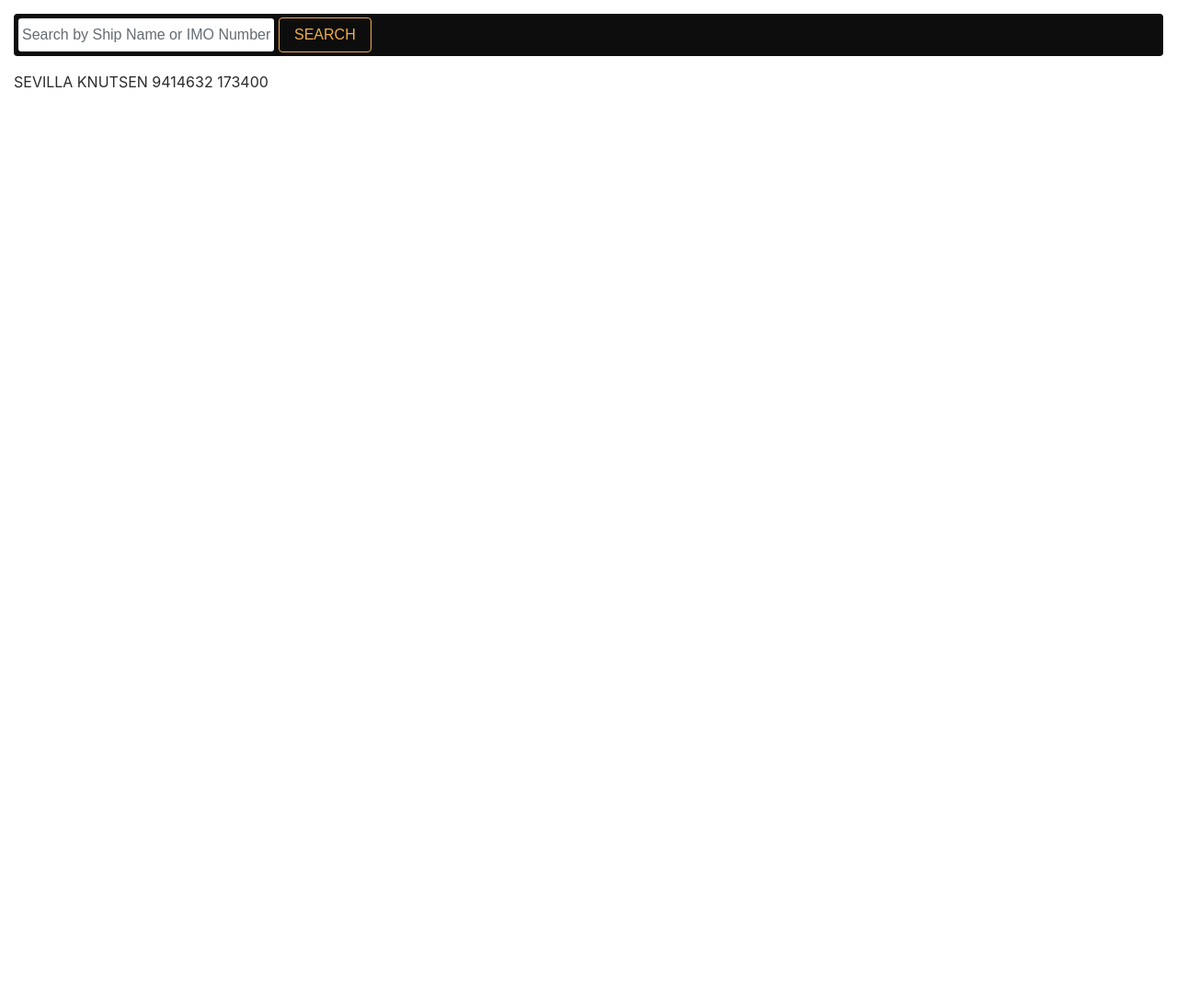
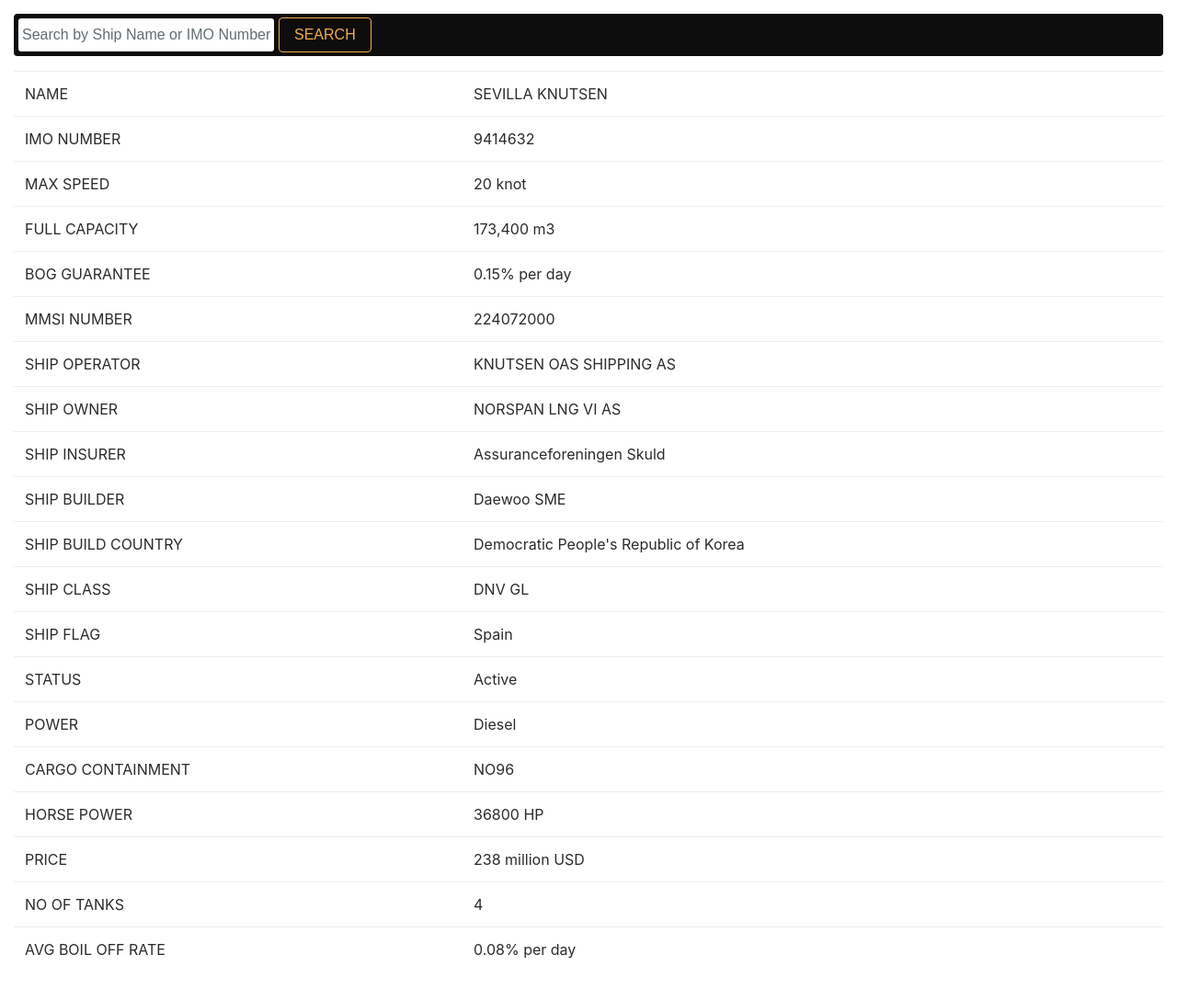
Before and after one commit to AlmasWicaksono/Energy, a Django app: page /ships/ShipDetail/1 in a window 1280 px wide. Shown: the part 114-1202 px from the top of the page at 92% size. Before the commit the page ends 210 px from the top, so only its background shows below. Run offline with Django 3.2, Linux system fonts and the light colour scheme; data comes from the database, SQL or seed files in the repository; both versions use the stored data as it was after the commit; some libraries are stand-ins or nearby versions.

Commit message:
Ship Detail Done

```diff
--- a/manage.py
+++ b/manage.py
@@ -11,5 +11,5 @@
             "Couldn't import Django. Are you sure it's installed and "
             "available on your PYTHONPATH environment variable? Did you "
             "forget to activate a virtual environment?"
-        ) from exc
+            ) from exc
     execute_from_command_line(sys.argv)
--- a/reff/countries.py
+++ b/reff/countries.py
@@ -248,4 +248,15 @@
     ('YE', 'Yemen',),
     ('ZM', 'Zambia',),
     ('ZW', 'Zimbabwe',),
+
 )
+def Convert(COUNTRIES):
+    result={}
+    for x in COUNTRIES:
+        if "," in x[1]:
+            z = x[1].split(",", maxsplit=1)
+            result[x[0]]= str(z[1]).strip()+" "+str(z[0]).strip()
+        else:
+            result[x[0]]=x[1]
+    return result
+COUNTRIES_DICT = Convert(COUNTRIES)
--- a/ships/templates/ships/shipdetail.html
+++ b/ships/templates/ships/shipdetail.html
@@ -22,10 +22,17 @@
 
 {% include 'ships/shipsearch.html' %}
 
-            {{ ship.name }}
-            {{ ship.name.verbose_name }}
-            {{ ship.imo_number }}
-            {{ ship.full_capacity }}
+    <table class="table table-borderless">
+      <tbody>
+        {% for x in ship %}
+        <tr>
+        {% for y in x %}
+          <td>{{ y }}</td>
+          {% endfor %}
+        </tr>
+        {% endfor %}
+      </tbody>
+    </table>
 
 
 </body>
--- a/ships/views.py
+++ b/ships/views.py
@@ -4,8 +4,8 @@
 from django.views import generic
 from django.http import Http404
 from django.utils.translation import gettext as _
-
 from .models import Ship
+from reff.countries import COUNTRIES_DICT
 
 def ShipHome(request):
     return render(request, "ships/shiphome.html", )
@@ -56,3 +56,55 @@
         context = self.get_context_data(object=self.object)
         context['User_Name']= self.request.user.get_username()
         return self.render_to_response(context)
+
+    def get_context_data(self, **kwargs):
+        """Insert the single object into the context dict."""
+        context = {}
+        if self.object:
+            context['object'] = self.object
+            context_object_name = self.get_context_object_name(self.object)
+            if context_object_name:
+                """ Creating list "heading" and dictionary "content_edit" for further process,
+                if any "heading" change (add, replace, delete) should be edited from here. """
+                heading= [
+                    "name",
+                    "imo_number",
+                    "max_speed",
+                    "full_capacity",
+                    "bog_guarantee",
+                    "mmsi_number",
+                    "ship_operator",
+                    "ship_owner",
+                    "ship_insurer",
+                    "ship_builder",
+                    "ship_build_country",
+                    "ship_class",
+                    "ship_flag",
+                    "status",
+                    "power",
+                    "cargo_containment",
+                    "horse_power",
+                    "price",
+                    "no_of_tanks",
+                    "avg_boil_off_rate"
+                    ]
+                content_edit = {
+                    "max_speed":'{} knot'.format(getattr(self.object, "max_speed")),
+                    "full_capacity":'{:,} m3'.format(getattr(self.object, "full_capacity")),
+                    "bog_guarantee":'{:.2%} per day'.format(getattr(self.object, "bog_guarantee")/100),
+                    "ship_build_country":COUNTRIES_DICT[getattr(self.object, "ship_build_country")],
+                    "ship_flag":COUNTRIES_DICT[getattr(self.object, "ship_flag")],
+                    "horse_power":'{} HP'.format(getattr(self.object, "horse_power")),
+                    "price":'{} million USD'.format(getattr(self.object, "price")),
+                    "avg_boil_off_rate":'{:.2%} per day'.format(getattr(self.object, "avg_boil_off_rate")/100),
+                    }
+
+                """Creating context[ship] as a List because we design the template to render a list"""
+                context[context_object_name] = []
+                for x in heading:
+                    if x in content_edit:
+                        context[context_object_name].append([(x.upper()).replace("_"," "), content_edit[x]])
+                    else:
+                        context[context_object_name].append([(x.upper()).replace("_"," "), getattr(self.object, x)])
+        context.update(kwargs)
+        return super().get_context_data(**context)
```
Also changed, not shown: db.sqlite3.
